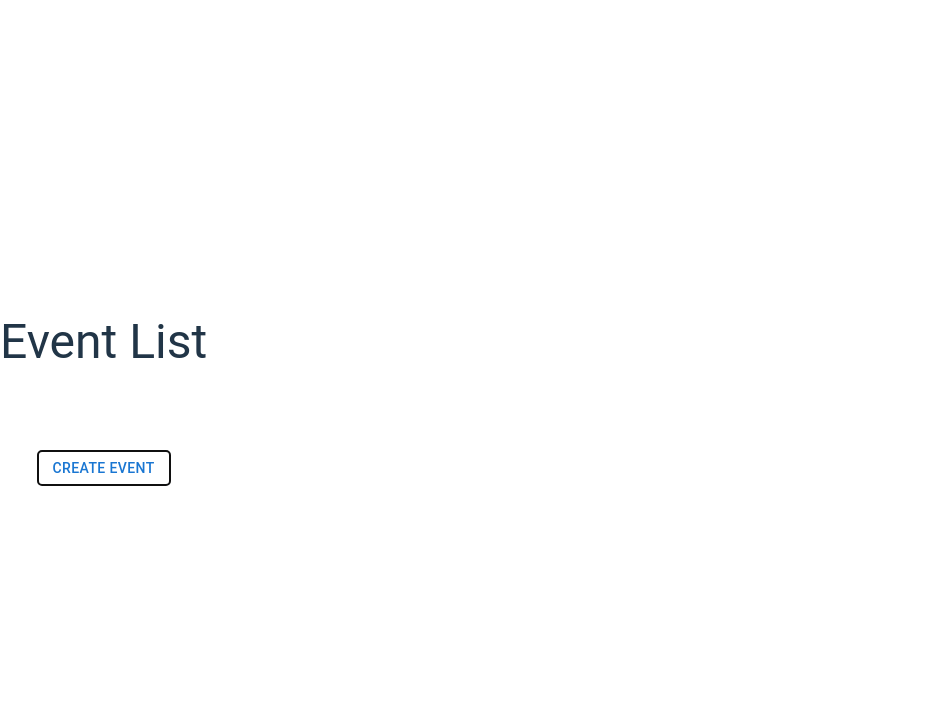
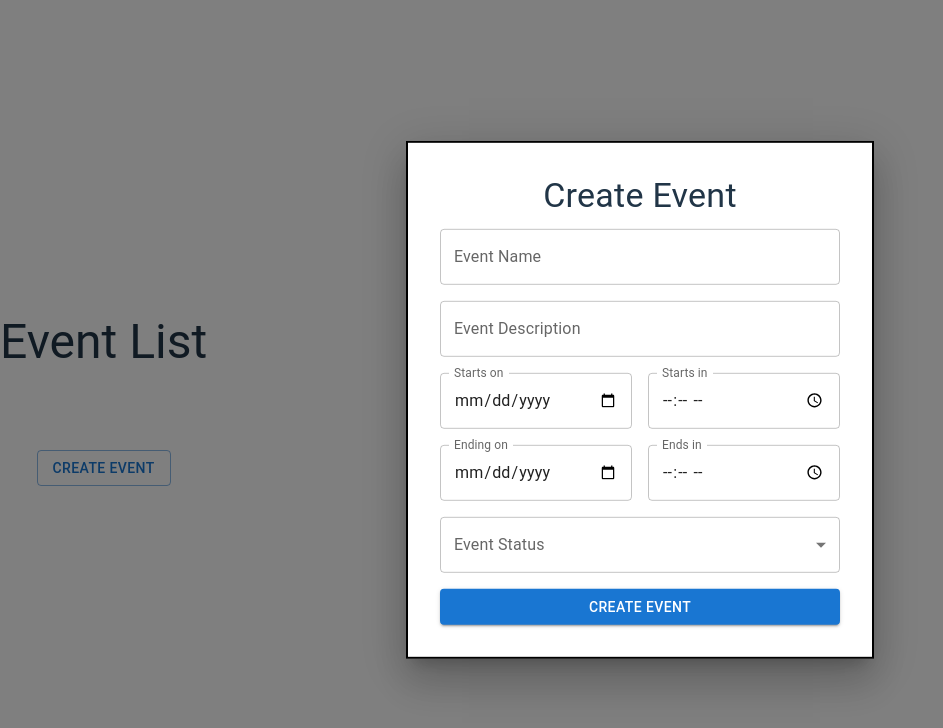
Before and after one commit to CyboBrown/panteon-metro-events, a React (Vite) app: page /organizer in a window 1280 px wide. Both pictures are taken after a click on the button "CREATE EVENT". Shown: the top 728 px of the page, without its empty margins (0-943 px from the left). Built offline with nearby package versions, Linux system fonts and the light colour scheme; the HTML template or start-up script is replaced by a standard one.

Commit message:
Organizer with Create Event Popup

```diff
--- a/src/App.tsx
+++ b/src/App.tsx
@@ -8,6 +8,7 @@ import "./App.css";
 import { supabase } from "./client";
 import Organizer from "./components/Organizer";
 import EventForm from "./components/CreateEvent";
+import BasicModal from "./components/Sample";
 
 export default function App() {
   const [token, setToken] = useState(false);
@@ -36,7 +37,7 @@ export default function App() {
           <Route path="/signup" element={<SignUp />} />
           {token ? <Route path="/home" element={<Home token={token} />} /> : ""}
           <Route path="/organizer" element={<Organizer/>}/>
-          <Route path="/event" element={<EventForm/>}/>
+          <Route path="/sample" element={<BasicModal/>}/>
         </Routes>
       </BrowserRouter>
     </>
--- a/src/components/Organizer.tsx
+++ b/src/components/Organizer.tsx
@@ -1,9 +1,42 @@
-import { Button, Grid, Typography } from "@mui/material";
+import { TextField, Button, Grid, Typography, FormControl, InputLabel, Select, MenuItem, Box, Modal} from '@mui/material';
+import { useState } from 'react';
 
 
+const style = {
+  position: 'absolute',
+  top: '50%',
+  left: '50%',
+  transform: 'translate(-50%, -50%)',
+  width: 400,
+  bgcolor: 'background.paper',
+  border: '2px solid #000',
+  boxShadow: 24,
+  p: 4,
+};
+
 export default function Organizer() {
+  const [open, setOpen] = useState(false);
+  const handleOpen = () => setOpen(true);
+  const handleClose = () => setOpen(false);
+  const [eventName, setEventName] = useState('');
+  const [eventDescription, setEventDescription] = useState('');
+  const [eventStartDate, setEventStartDate] = useState('');
+  const [eventStartTime, setEventStartTime] = useState('');
+  const [eventEndDate, setEventEndDate] = useState('');
+  const [eventEndTime, setEventEndTime] = useState('');
+  const [eventStatus, setEventStatus] = useState('');
 
-    const eventList = [];
+  const handleSubmit = (e: React.FormEvent<HTMLFormElement>) => {
+    e.preventDefault();
+    console.log({
+      eventName,
+      eventDescription,
+      eventStartTime,
+      eventEndTime,
+      eventStatus,
+    });
+  };
+
     return (
     <>
       <Grid container
@@ -11,8 +44,105 @@ export default function Organizer() {
         justifyContent="center"
         alignItems="center">
             <Typography variant="h3">Event List</Typography>
-            <Button variant="outlined" sx={{mt: 10}}> Create Event</Button>
-
+        <Button variant="outlined" sx={{mt: 10}}onClick={handleOpen}>Create Event</Button>
+        <Modal
+          open={open}
+          onClose={handleClose}
+          aria-labelledby="modal-modal-title"
+          aria-describedby="modal-modal-description">
+        <Box sx={style}>
+        <Typography variant="h4" align="center" gutterBottom>
+          Create Event
+        </Typography>
+        <form onSubmit={handleSubmit}>
+        <Grid container spacing={2}>
+          <Grid item xs={12}>
+            <TextField
+              label="Event Name"
+              fullWidth
+              value={eventName}
+              onChange={(e) => setEventName(e.target.value)}
+            />
+          </Grid>
+          <Grid item xs={12}>
+            <TextField
+              label="Event Description"
+              multiline
+              fullWidth
+              value={eventDescription}
+              onChange={(e) => setEventDescription(e.target.value)}
+            />
+          </Grid>
+          <Grid item xs={6}>
+            <TextField
+              label="Starts on"
+              type="date"
+              fullWidth
+              value={eventStartDate}
+              onChange={(e) => setEventStartDate(e.target.value)}
+              InputLabelProps={{
+                shrink: true,
+              }}
+            />
+          </Grid>
+          <Grid item xs={6}>
+            <TextField
+              label="Starts in"
+              type="time"
+              fullWidth
+              value={eventStartTime}
+              onChange={(e) => setEventStartTime(e.target.value)}
+              InputLabelProps={{
+                shrink: true,
+              }}
+            />
+          </Grid>
+          <Grid item xs={6}>
+            <TextField
+              label="Ending on"
+              type="date"
+              fullWidth
+              value={eventEndDate}
+              onChange={(e) => setEventEndDate(e.target.value)}
+              InputLabelProps={{
+                shrink: true,
+              }}
+            />
+          </Grid>
+          <Grid item xs={6}>
+            <TextField
+              label="Ends in "
+              type="time"
+              fullWidth
+              value={eventEndTime}
+              onChange={(e) => setEventEndTime(e.target.value)}
+              InputLabelProps={{
+                shrink: true,
+              }}
+            />
+          </Grid>
+          <Grid item xs={12}>
+            <FormControl fullWidth>
+              <InputLabel>Event Status</InputLabel>
+              <Select
+                value={eventStatus}
+                onChange={(e) => setEventStatus(e.target.value)}
+              >
+                <MenuItem value="pending">Pending</MenuItem>
+                <MenuItem value="active">Active</MenuItem>
+                <MenuItem value="completed">Completed</MenuItem>
+              </Select>
+            </FormControl>
+          </Grid>
+          <Grid item xs={12}>
+            <Button type="submit" variant="contained" color="primary" fullWidth>
+              Create Event
+            </Button>
+          </Grid>
+        </Grid>
+        </form>
+        </Box>
+      </Modal>
       </Grid>
     </>
   );
```
